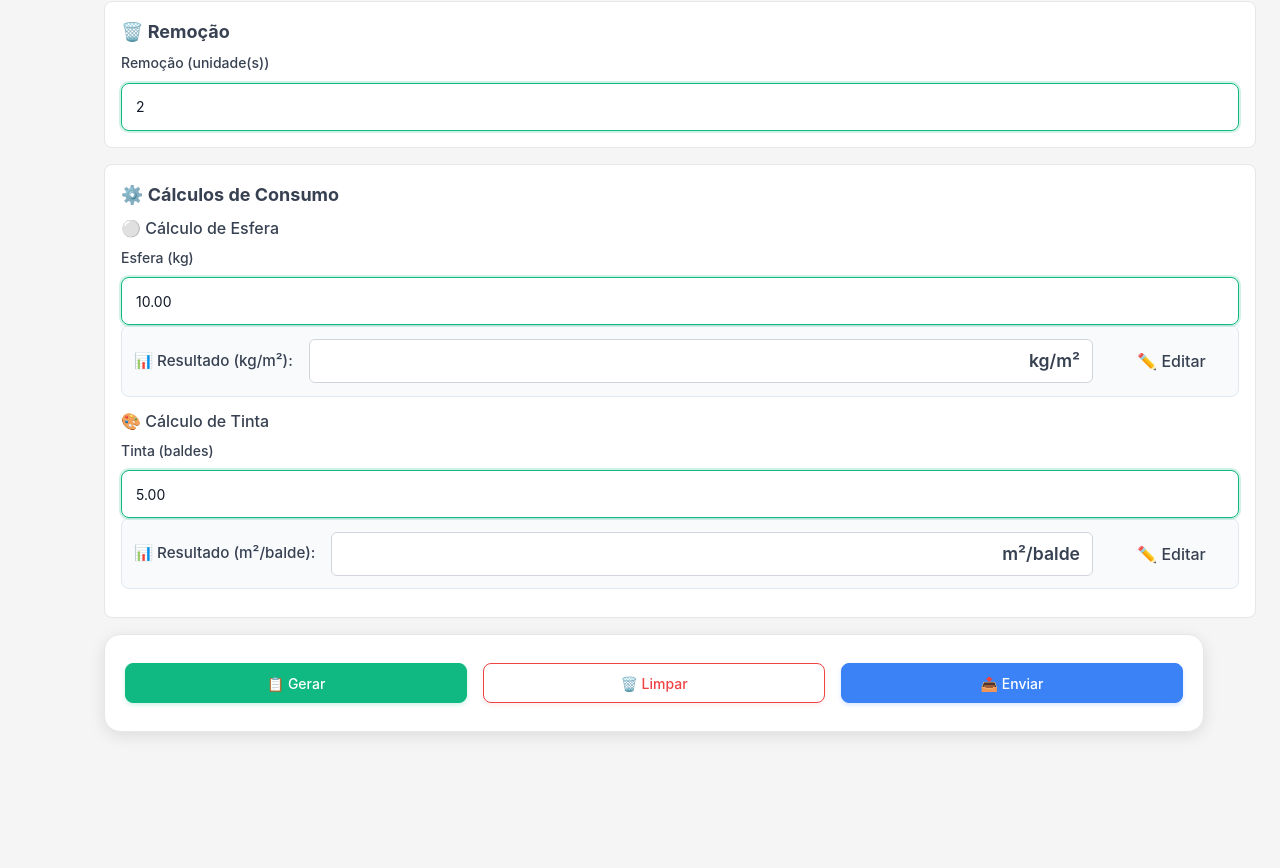
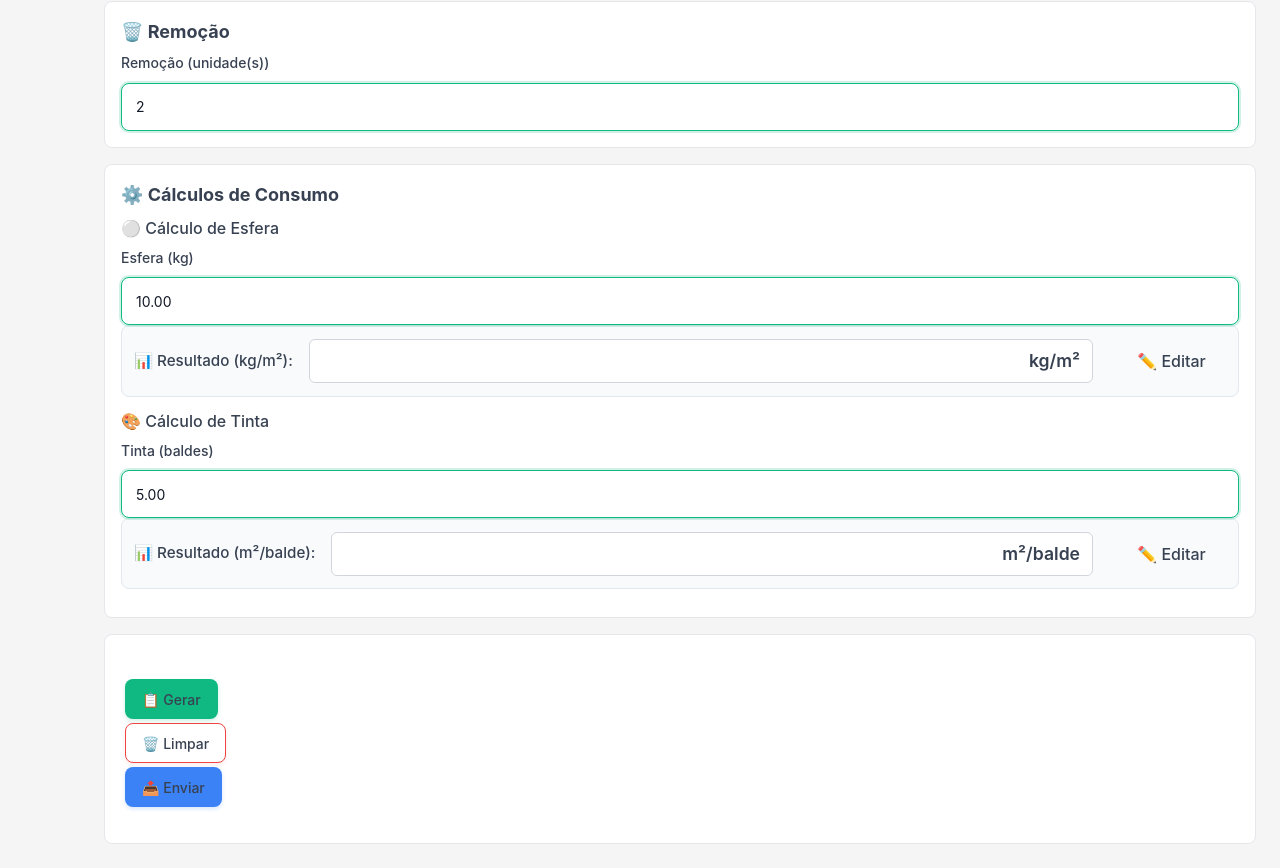
Before and after one commit to MMarafelli/SuperviaApp, a React (Vite) app: page /SuperviaApp/CalcTintaEsfera in a window 1280 px wide. Shown: the part 1756-2624 px from the top of the page. Before the commit the page ends 2512 px from the top, so only its background shows below. Built offline with nearby package versions, Linux system fonts and the light colour scheme.

Commit message:
feat: migração completa CalcTintaEsfera para design system

```diff
--- a/src/pages/calcTintaEsfera/CalcTintaEsfera.tsx
+++ b/src/pages/calcTintaEsfera/CalcTintaEsfera.tsx
@@ -862,7 +862,7 @@ const Formulario = () => {
             )}
 
             {/* Botões */}
-            <div className='quartoQuadro'>
+            <CalculationSection title="">
                 <div className="flex items-center justify-center m-2"
                     style={{ padding: '1rem 0' }}
                 >
@@ -912,7 +912,7 @@ const Formulario = () => {
                         📤 Enviar
                     </button>
                 </div>
-            </div>
+            </CalculationSection>
         </div >
     );
 };
```
Also changed, not shown: 1 other file (tests, documents, lock files or other folders).
